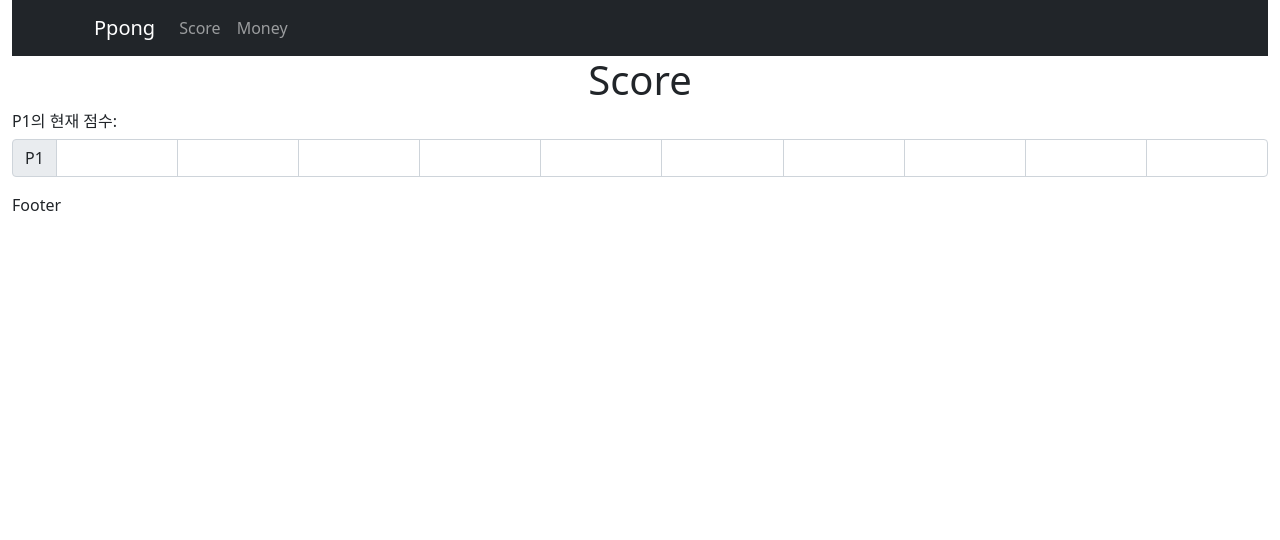
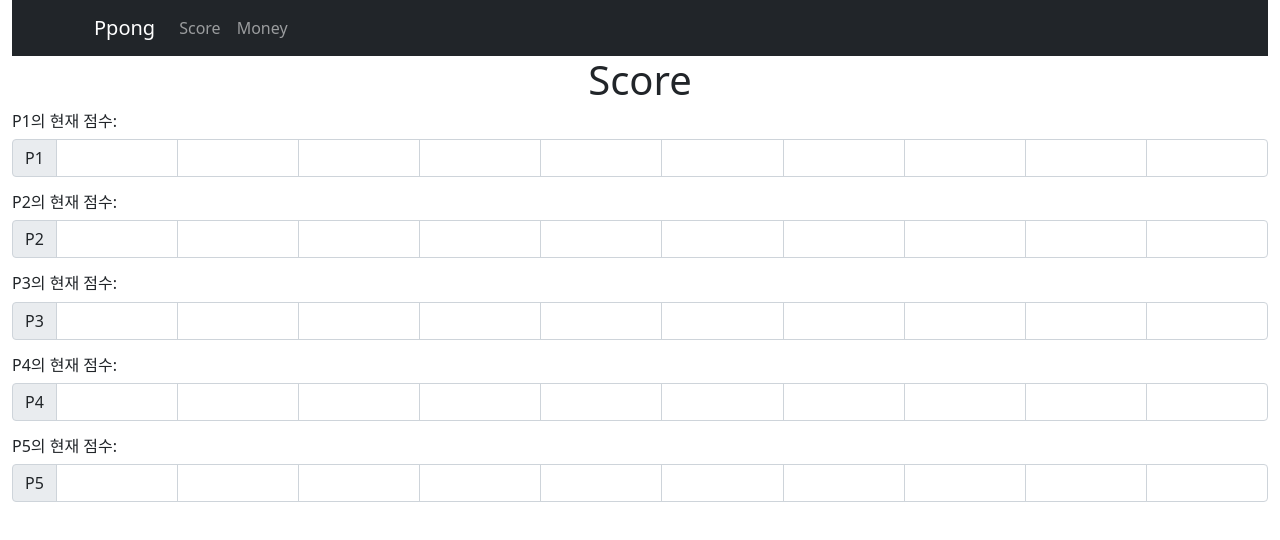
Before and after one commit to ingeun92/ppong-v2, a Next.js app: page /score in a window 1280 px wide. Shown: the top 540 px of the page. Built offline with nearby package versions, Linux system fonts and the light colour scheme.

Commit message:
Update score.tsx

```diff
--- a/pages/score.tsx
+++ b/pages/score.tsx
@@ -1,4 +1,10 @@
-import React, { Component, ChangeEvent, useState, useEffect } from "react";
+import React, {
+  useState,
+  forwardRef,
+  useImperativeHandle,
+  useEffect,
+  useMemo,
+} from "react";
 import {
   Button,
   Row,
@@ -10,58 +16,7 @@ import {
   FormControl,
 } from "react-bootstrap";
 
-interface scoreProps {
-  num?: string;
-}
-
-interface scoreState {
-  score: Array<string>;
-}
-
-class InputForm extends Component<scoreProps, scoreState> {
-  constructor(props: scoreProps) {
-    super(props);
-
-    this.state = {
-      score: [],
-    };
-  }
-
-  handleChange = (e: ChangeEvent<HTMLInputElement>) => {
-    this.setState({
-      score: [...this.state.score, e.target.value],
-    });
-    console.log(this.state.score);
-  };
-
-  render() {
-    return (
-      <Row>
-        <h6>
-          P{this.props.num}의 현재 점수: {this.state.score}
-        </h6>
-        <InputGroup className="mb-3">
-          <InputGroup.Text>P{this.props.num}</InputGroup.Text>
-          <FormControl
-            value={this.state.score[0]}
-            onChange={this.handleChange}
-          />
-          <FormControl aria-label="2" />
-          <FormControl aria-label="3" />
-          <FormControl aria-label="4" />
-          <FormControl aria-label="5" />
-          <FormControl aria-label="6" />
-          <FormControl aria-label="7" />
-          <FormControl aria-label="8" />
-          <FormControl aria-label="9" />
-          <FormControl aria-label="10" />
-        </InputGroup>
-      </Row>
-    );
-  }
-}
-
-export default function score() {
+export default function Score() {
   return (
     <Container fluid>
       <head>
@@ -87,11 +42,54 @@ export default function score() {
         <h1 className="text-center">Score</h1>
       </Row>
 
-      <InputForm num="1" />
-
-      <Row>
-        <Col>Footer</Col>
-      </Row>
+      <InputForm row_num="1" />
+      <InputForm row_num="2" />
+      <InputForm row_num="3" />
+      <InputForm row_num="4" />
+      <InputForm row_num="5" />
     </Container>
   );
 }
+
+function InputForm(props: any) {
+  const [score, setScore] = useState(["", "", "", "", "", "", "", "", "", ""]);
+  const [sum, setSum] = useState("");
+
+  const HandleChange = (e: any, col_num: number) => {
+    let tmp = score;
+
+    tmp[col_num] = e.target.value;
+    if (tmp !== score) {
+      setScore(tmp);
+    }
+
+    sumScore();
+  };
+
+  const sumScore = () => {
+    setSum(
+      score.reduce((x: string, y: string) => String(Number(x) + Number(y)))
+    );
+  };
+
+  return (
+    <Row>
+      <h6>
+        P{props.row_num}의 현재 점수: {sum}
+      </h6>
+      <InputGroup className="mb-3">
+        <InputGroup.Text>P{props.row_num}</InputGroup.Text>
+        <FormControl value={score[0]} onChange={(e) => HandleChange(e, 0)} />
+        <FormControl value={score[1]} onChange={(e) => HandleChange(e, 1)} />
+        <FormControl value={score[2]} onChange={(e) => HandleChange(e, 2)} />
+        <FormControl value={score[3]} onChange={(e) => HandleChange(e, 3)} />
+        <FormControl value={score[4]} onChange={(e) => HandleChange(e, 4)} />
+        <FormControl value={score[5]} onChange={(e) => HandleChange(e, 5)} />
+        <FormControl value={score[6]} onChange={(e) => HandleChange(e, 6)} />
+        <FormControl value={score[7]} onChange={(e) => HandleChange(e, 7)} />
+        <FormControl value={score[8]} onChange={(e) => HandleChange(e, 8)} />
+        <FormControl value={score[9]} onChange={(e) => HandleChange(e, 9)} />
+      </InputGroup>
+    </Row>
+  );
+}
```
